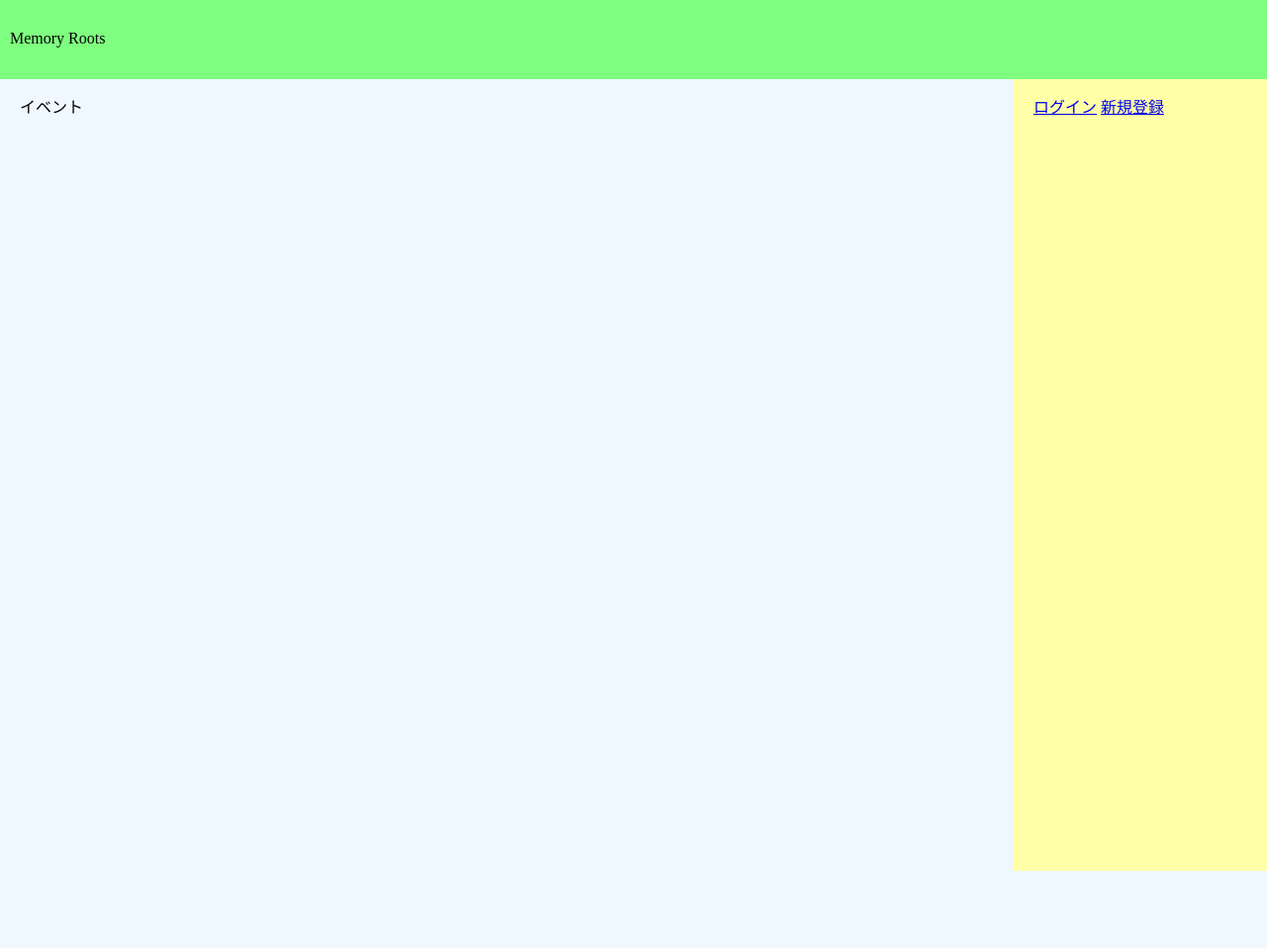
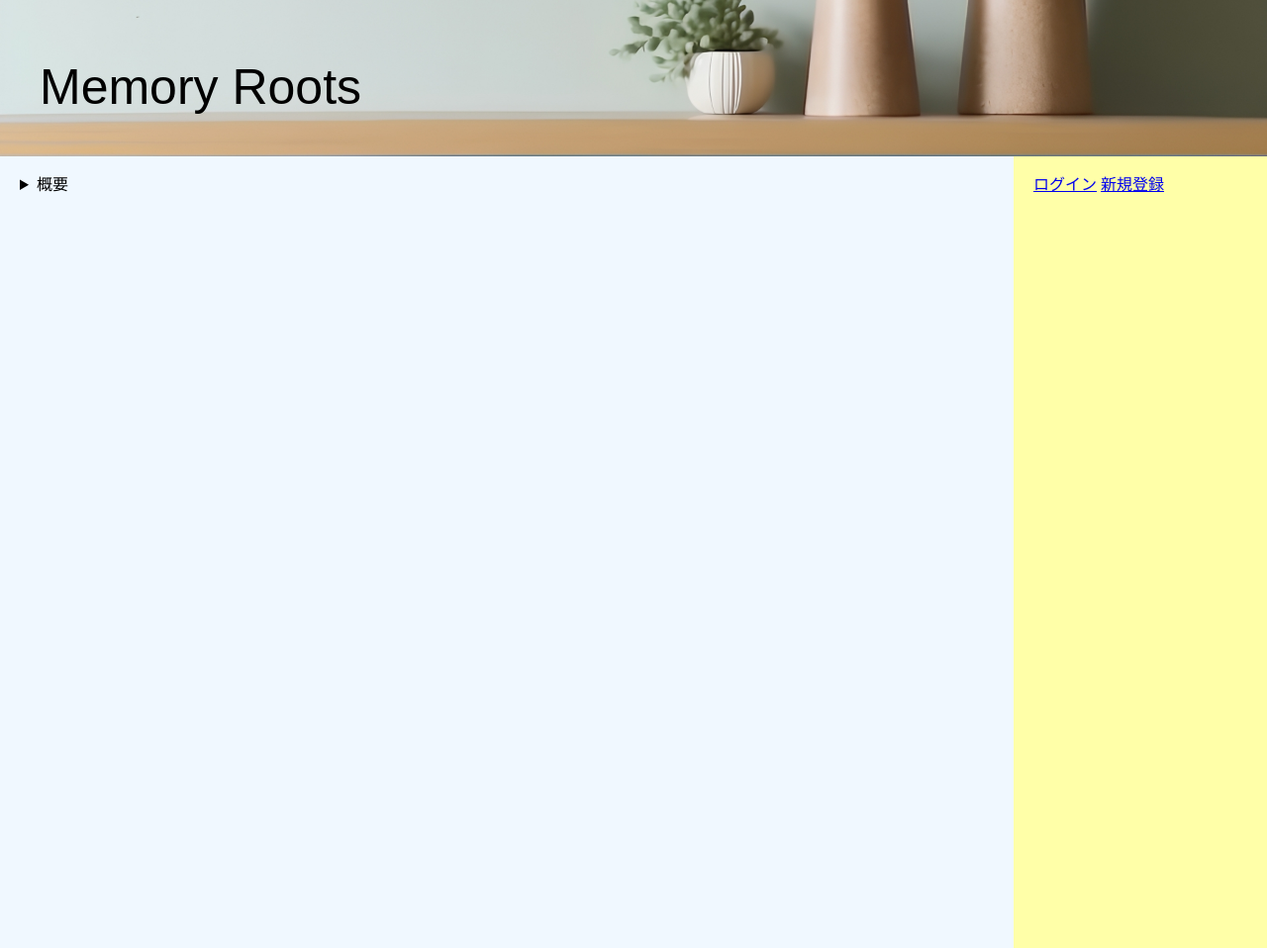
Before and after one commit to hamatoru/memory-roots, a Rails app: page / in a window 1280 px wide. Shown: the whole page at 99% size. Before the commit the page ends 880 px from the top, so only its background shows below. Run offline with Rails 7, Linux system fonts and the light colour scheme; some libraries are stand-ins or nearby versions.

Commit message:
ヘッダー編集

```diff
--- a/app/assets/stylesheets/shared/header.css
+++ b/app/assets/stylesheets/shared/header.css
@@ -1,16 +1,35 @@
 .header {
-  background-color: #7fff7f;
-  padding: 10px;
-  height: 80px;
-
+  background-image: url('header_top.jpg');
+  background-size: contain;
+  background-repeat: no-repeat;
+  background-position: bottom;
+  background-size: 100%;
+  padding: 5vh;
 }
 
+
 .header-title {
+  font-family: fantasy;
+  font-size: 50px;
   padding-top: 20px;
 }
 
 .session-content {
   display: flex;
-  justify-content: flex-end;
-  padding-right: 5%;
+  justify-content: end;
 }
+
+.logout {
+  color: azure;
+  background-color: black;
+  display: block;
+  text-align: center;
+  text-decoration: none;
+  border-style: outset;
+  border-radius: 16px;
+  padding: 2px;
+}
+
+.logout:hover {
+  color: yellow;
+}
--- a/app/views/events/index.html.erb
+++ b/app/views/events/index.html.erb
@@ -1,9 +1,13 @@
 <%= render "shared/header" %>
+<%= render "shared/side_bar" %>
 
-
-
-
-<%= render "shared/main_content" %>
-
-
-<%= render "shared/side_bar" %>
+<div class="main">
+<details>
+  <summary>
+    <span class="summary_inner">
+      概要<span class="icon"></span>
+    </span>
+  </summary>
+  折りたたまれている部分です。
+</details>
+</div>
--- a/app/views/layouts/application.html.erb
+++ b/app/views/layouts/application.html.erb
@@ -2,6 +2,7 @@
 <html>
   <head>
     <title>MemoryRoots</title>
+
     <meta name="viewport" content="width=device-width,initial-scale=1">
     <%= csrf_meta_tags %>
     <%= csp_meta_tag %>
--- a/app/views/shared/_header.html.erb
+++ b/app/views/shared/_header.html.erb
@@ -1,5 +1,7 @@
 <header class='header'>
+
 <div class="header-title">Memory Roots</div>
+
   <div class='session-content'>
   <% if user_signed_in? %>
     <%= link_to 'ログアウト', destroy_user_session_path, data: { turbo_method: :delete }, class: "logout" %>
--- a/app/views/shared/_main_content.html.erb
+++ /dev/null
@@ -1,3 +0,0 @@
-<div class="main">イベント
-
-</div>
```
Also changed, not shown: app/assets/images/header_top.jpg (added), app/assets/images/header_top2.jpg (added), app/assets/images/yellow_star.png (added), app/assets/stylesheets/events.css (renamed from app/assets/stylesheets/shared/main_content.css), 1 other file.
